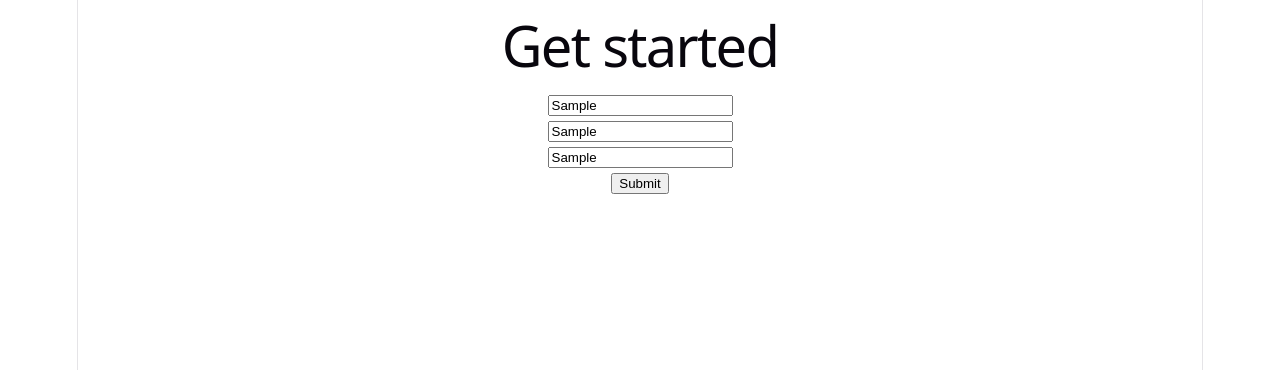
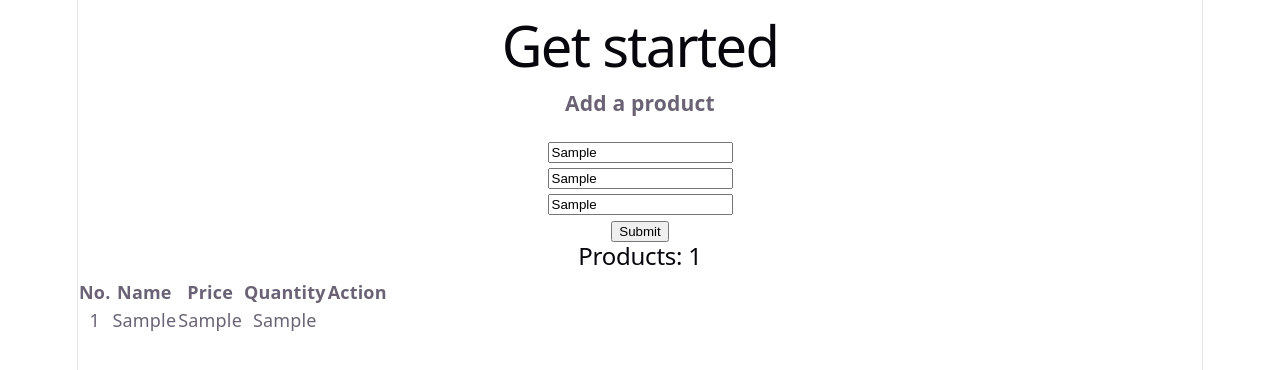
Before and after one commit to probillal/context-api-create-custom-hook, a React (Vite) app: page / in a window 1280 px wide. Both pictures are taken after typing "Sample", "Sample", "Sample" into the empty fields and a click on the input "Submit". Shown: the top 370 px of the page. Built offline with nearby package versions, Linux system fonts and the light colour scheme.

Commit message:
Display form data in a table and validation form data

```diff
--- a/src/Components/ProductManagement/ProductForm.jsx
+++ b/src/Components/ProductManagement/ProductForm.jsx
@@ -1,21 +1,39 @@
-import React from "react";
+import React, { useState } from "react";
 
-const ProductForm = () => {
+const ProductForm = ({ handleAddProducts }) => {
+  const [error, setError] = useState("");
   const handleSubmit = (e) => {
     e.preventDefault();
     const name = e.target.name.value;
     const price = e.target.price.value;
     const quantity = e.target.quantity.value;
     console.log(name, price, quantity);
+
+    // Validation
+    if (name.length === 0) {
+      setError("Please provide a product name");
+      return;
+    } else if (price.length === 0) {
+      setError("Please provide a price");
+      return;
+    } else if (price < 0) {
+      setError("Prise can not a negative value");
+      return;
+    } else {
+      setError("");
+    }
+
     const newProduct = {
       name,
       price,
       quantity,
     };
     console.log(newProduct);
+    handleAddProducts(newProduct);
   };
   return (
     <div>
+      <h3>Add a product</h3>
       <form onSubmit={handleSubmit}>
         <input type="text" placeholder="Product Name" name="name" />
         <br />
@@ -25,6 +43,9 @@
         <br />
         <input type="submit" value="Submit" />
       </form>
+      <p style={{ color: "red" }}>
+        <small>{error}</small>
+      </p>
     </div>
   );
 };
--- a/src/Components/ProductManagement/ProductManagement.jsx
+++ b/src/Components/ProductManagement/ProductManagement.jsx
@@ -1,12 +1,17 @@
-import React from "react";
+import React, { useState } from "react";
 import ProductForm from "./ProductForm";
 import ProductTable from "./ProductTable";
 
 const ProductManagement = () => {
+  const [products, setProducts] = useState([]);
+  const handleAddProducts = (newProduct) => {
+    const newProducts = [...products, newProduct];
+    setProducts(newProducts);
+  };
   return (
     <div>
-      <ProductForm></ProductForm>
-      <ProductTable></ProductTable>
+      <ProductForm handleAddProducts={handleAddProducts}></ProductForm>
+      <ProductTable products={products}></ProductTable>
     </div>
   );
 };
--- a/src/Components/ProductManagement/ProductTable.jsx
+++ b/src/Components/ProductManagement/ProductTable.jsx
@@ -1,7 +1,31 @@
 import React from "react";
 
-const ProductTable = () => {
-  return <div></div>;
+const ProductTable = ({ products }) => {
+  return (
+    <div>
+      <h2>Products: {products.length}</h2>
+      <thead>
+        <tr>
+          <th>No.</th>
+          <th>Name</th>
+          <th>Price</th>
+          <th>Quantity</th>
+          <th>Action</th>
+        </tr>
+      </thead>
+      <tbody>
+        {products.map((product, index) => (
+          <tr key={index}>
+            <td>{index + 1}</td>
+            <td>{product.name}</td>
+            <td>{product.price}</td>
+            <td>{product.quantity}</td>
+            <td></td>
+          </tr>
+        ))}
+      </tbody>
+    </div>
+  );
 };
 
 export default ProductTable;
```
